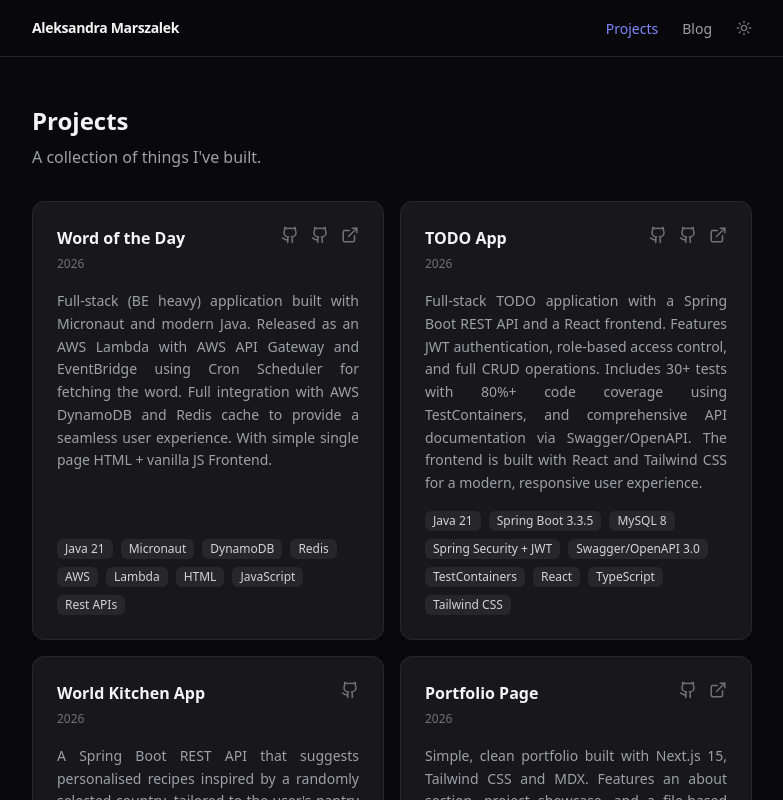
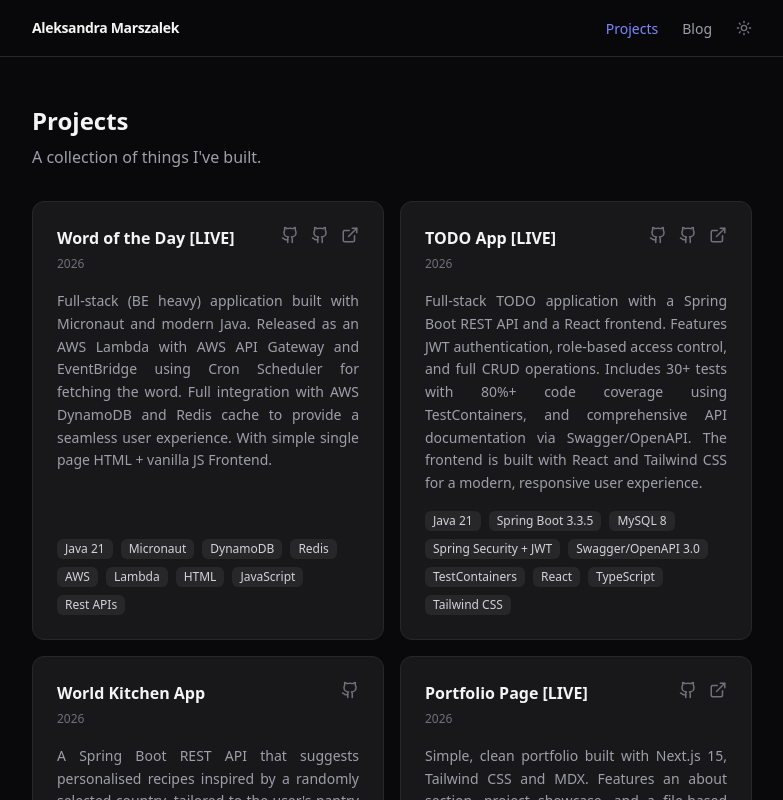
Before and after one commit to aleksandra-marszalek/portfolio-page, a Next.js app: page /projects in a window 1280 px wide. Shown: the top 800 px of the page, without its empty margins (248-1031 px from the left). Built offline with nearby package versions, Linux system fonts and the light colour scheme.

Commit message:
Update links to WOTD game

```diff
--- a/content/blog/aws-lambda-and-micronaut-learnings.mdx
+++ b/content/blog/aws-lambda-and-micronaut-learnings.mdx
@@ -126,7 +126,7 @@ Upstash for Redis on Lambda. ElastiCache requires a VPC, which adds latency, com
 
 The project is live. The scheduler runs at 9am UTC. The API is deployed. I've also added a very simple frontend, so my non-coding husband (and everyone else) can actually use it.
 
-If you want to try it click [here](https://word-of-the-day-frontend.s3.eu-west-1.amazonaws.com/index.html) and if you're interested in the code, visit my [GitHub repo](https://github.com/aleksandra-marszalek/word-of-the-day).
+If you want to try it click 👉 [here](https://wotd.aleksandramarszalek.co.uk) and if you're interested in the code, visit my [GitHub repo](https://github.com/aleksandra-marszalek/word-of-the-day).
 
 Hope you enjoyed it as much as I did enjoy building it.
 
--- a/data/projects.ts
+++ b/data/projects.ts
@@ -3,19 +3,19 @@ import { Project } from "@/types";
 export const projects: Project[] = [
   {
     id: "word-of-the-day",
-    title: "Word of the Day",
+    title: "Word of the Day [LIVE]",
     description:
       "Full-stack (BE heavy) application built with Micronaut and modern Java. Released as an AWS Lambda with AWS API Gateway and EventBridge using Cron Scheduler for fetching the word. Full integration with AWS DynamoDB and Redis cache to provide a seamless user experience. With simple single page HTML + vanilla JS Frontend.",
     techStack: ["Java 21", "Micronaut", "DynamoDB", "Redis", "AWS", "Lambda", "HTML", "JavaScript", "Rest APIs"],
     repoUrl: "https://github.com/aleksandra-marszalek/word-of-the-day",
     repoUrlFe: "https://github.com/aleksandra-marszalek/word-of-the-day-frontend",
-    liveUrl: "https://word-of-the-day-frontend.s3.eu-west-1.amazonaws.com/index.html",
+    liveUrl: "https://wotd.aleksandramarszalek.co.uk",
     featured: true,
     year: 2026,
   },
   {
     id: "todo-app",
-    title: "TODO App",
+    title: "TODO App [LIVE]",
     description:
       "Full-stack TODO application with a Spring Boot REST API and a React frontend. Features JWT authentication, role-based access control, and full CRUD operations. Includes 30+ tests with 80%+ code coverage using TestContainers, and comprehensive API documentation via Swagger/OpenAPI. The frontend is built with React and Tailwind CSS for a modern, responsive user experience.",
     techStack: ["Java 21", "Spring Boot 3.3.5", "MySQL 8", "Spring Security + JWT", "Swagger/OpenAPI 3.0", "TestContainers", "React", "TypeScript", "Tailwind CSS"],
@@ -37,7 +37,7 @@ export const projects: Project[] = [
   },
   {
     id: "portfolio-page",
-    title: "Portfolio Page",
+    title: "Portfolio Page [LIVE]",
     description:
       "Simple, clean portfolio built with Next.js 15, Tailwind CSS and MDX. Features an about section, project showcase, and a file-based blog. Deployed on Vercel with custom domain.",
     techStack: ["Next.js 15", "TypeScript", "Tailwind CSS", "MDX"],
```
